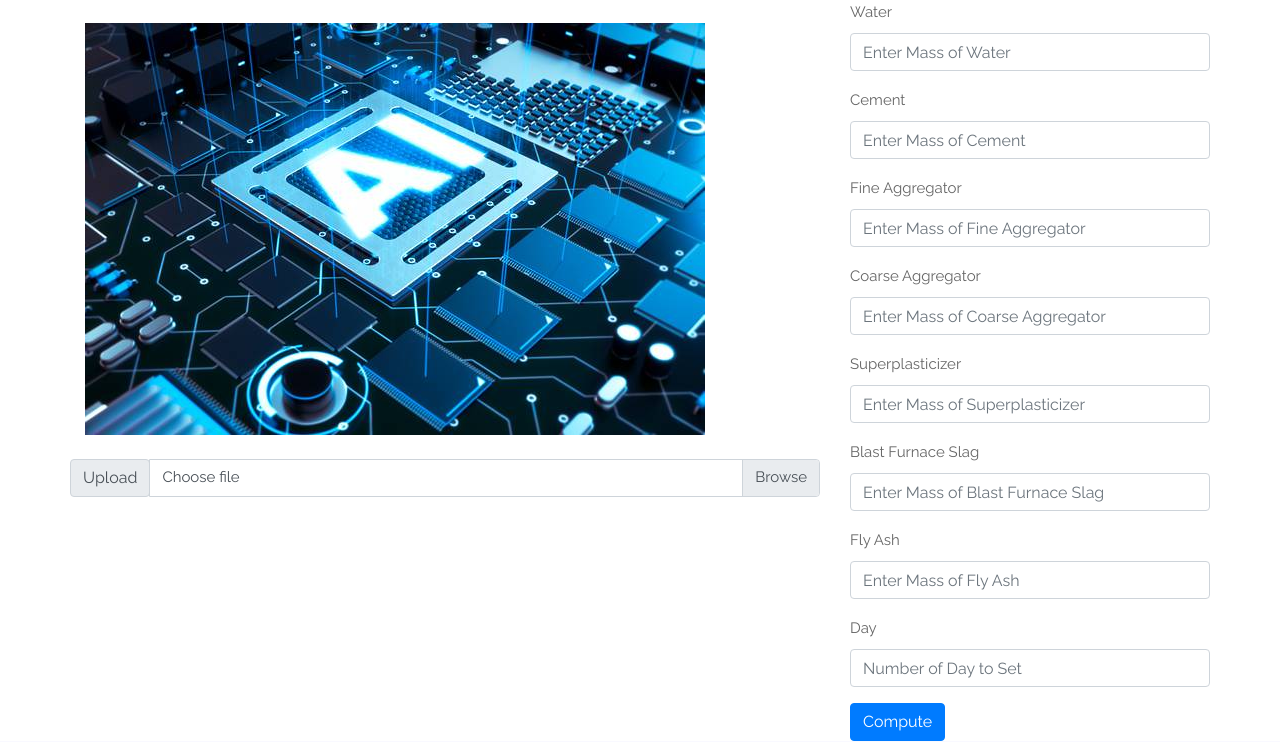
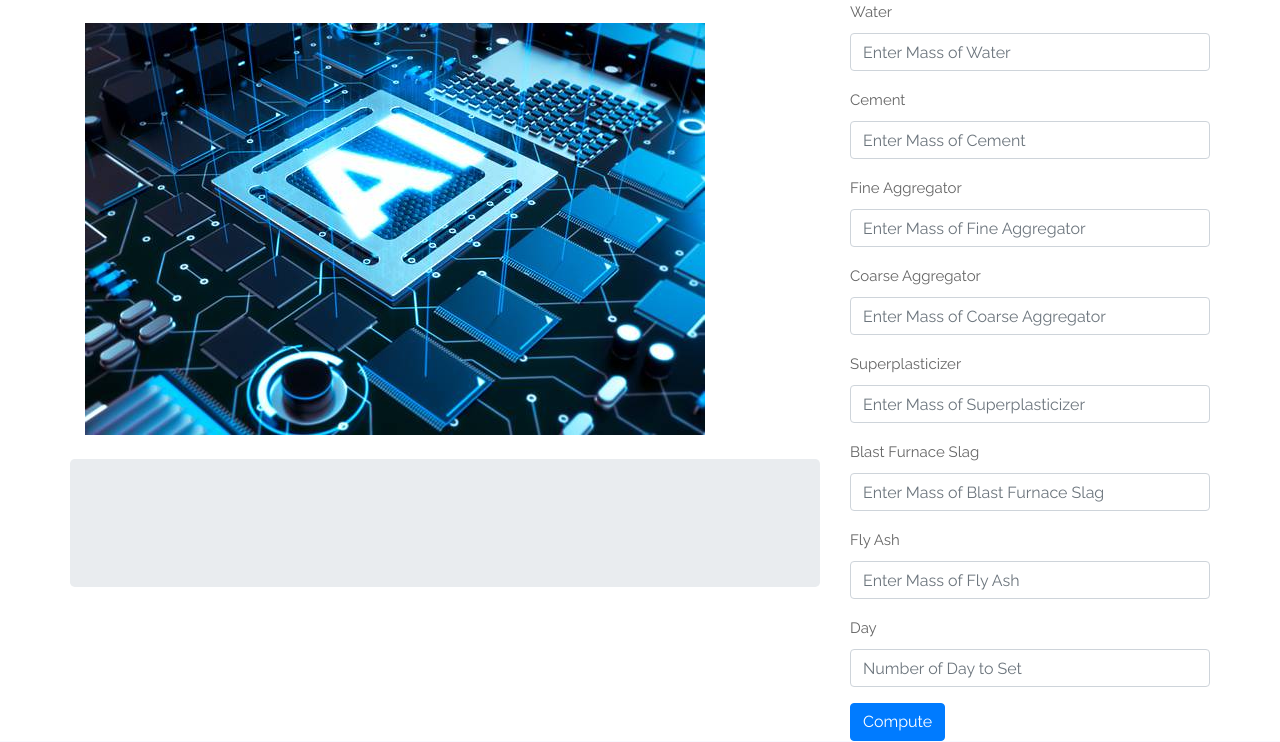
Before and after one commit to Princr/PyCon-Workshop-ML-2018, a Node server app: page /ccst in a window 1280 px wide. Shown: the part 1201-1943 px from the top of the page. Run offline with Node 20, Linux system fonts and the light colour scheme.

Commit message:
polishing up

```diff
--- a/views/ccst.ejs
+++ b/views/ccst.ejs
@@ -125,7 +125,7 @@
                                     <img src="img/ai-medium.jpg" alt="">
                                 </div>
                             </div>
-                    <div class="input-group mb-3 mt-4 ">
+                    <!--<div class="input-group mb-3 mt-4 ">
                         <div class="input-group-prepend">
                             <div class="mx-auto">
 
@@ -140,8 +140,8 @@
                           <input type="file" class="custom-file-input" id="inputGroupFile01" aria-describedby="inputGroupFileAddon01">
                           <label class="custom-file-label" for="inputGroupFile01">Choose file</label>
                         </div>
-                      </div>
-
+                    </div>-->
+                    <div class="jumbotron mt-4"></div>
                   </div>
 
                   <div class="col-md-4 pd-2">
```
